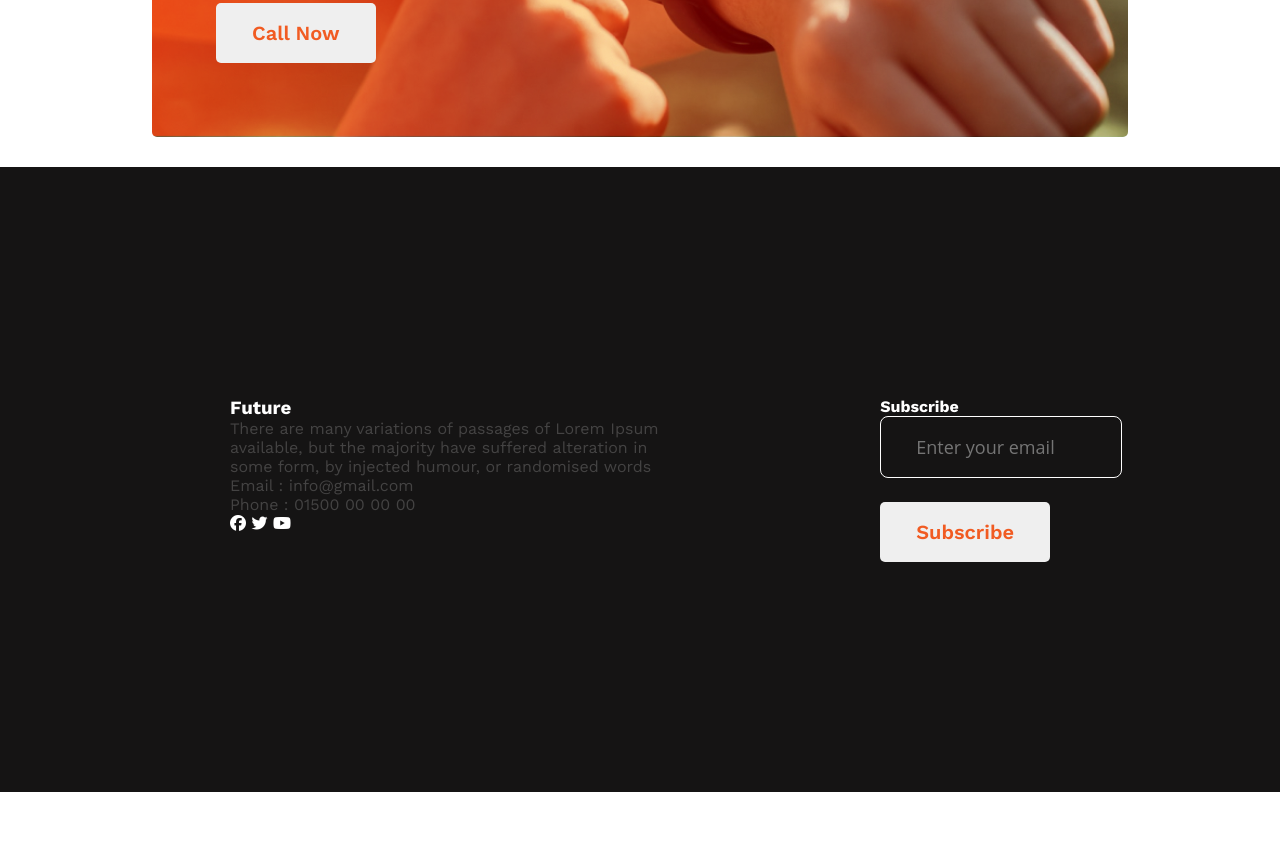
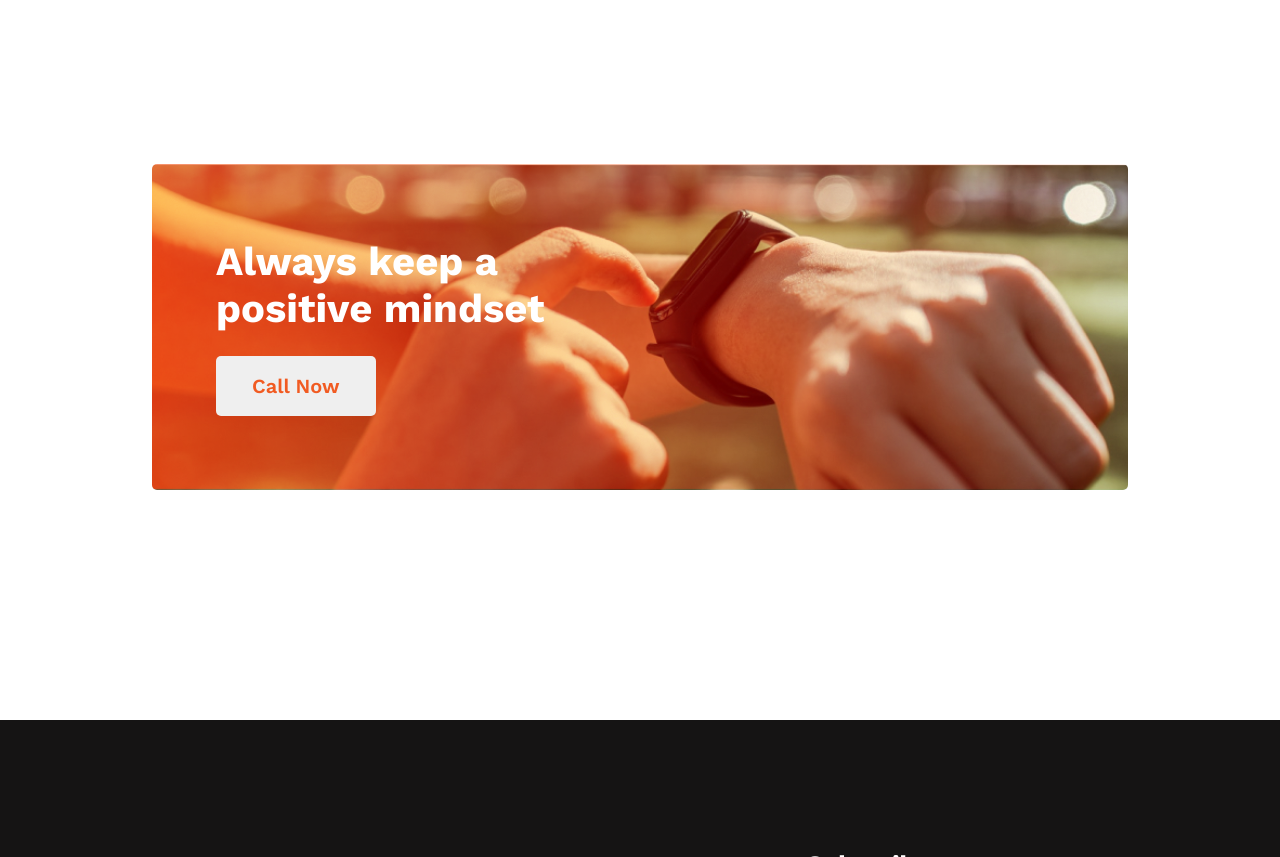
Before and after one commit to Abdullah1203/newyear-practice, a plain HTML site: page index.html in a window 1280 px wide. Shown: the part 2647-3504 px from the top of the page. Before the commit the page ends 3439 px from the top, so only its background shows below. Drawn offline with nearby package versions, Linux system fonts and the light colour scheme.

Commit message:
all complete final touch remains

```diff
--- a/style.css
+++ b/style.css
@@ -6,7 +6,7 @@
 /* Global tags */
 
 section{
-    margin: 30px 30px;
+    margin: 230px 30px;
 }
 button{
     cursor: pointer;
@@ -80,17 +80,18 @@ p{
     display: flex;
     align-items: center;
     justify-content: center;
-    margin: 150px 350px ;
+    margin: 0px 350px ;
     gap: 50px;
 
 
 }
 .failure-images img{
-    width: 450px;
+    width: 550px;
 }
 .failure-details{
     margin-right: 200px;
     margin-left: 50px;
+
 
 }
 .failure-details >ul {
@@ -116,6 +117,7 @@ p{
     font-size: 16px;
     color: #444343;
     margin-bottom: 24px;
+    line-height: 26px;
 }
 .center{
     text-align: center;
@@ -179,7 +181,7 @@ footer{
     justify-content: center;
     gap: 200px ;
     margin: 0px 230px;
-    padding: 230px 0px;
+    padding: 130px 0px;
 }
 
 .footer-boxes{
@@ -198,8 +200,38 @@ footer{
     width: 100%;
 
 }
-.footer-boxes {
+.footer-boxes h3{
+ font-size: 45px;
+ margin-bottom: 16px;
+}
+.footer-boxes p{
+ color: white;
+ margin-bottom: 24px;
+ line-height: 26px;
+ max-width: 485px;
+}
+.footer-boxes h3{
 
 }
-box-info
-box-social
+.footer-boxes h4{
+ font-size: 25px;
+ margin-bottom: 32px;
+}
+.box-social i{
+    padding: 5px;
+}
+.fa-brands{
+    font-size: 40px;
+    border-radius: 40px;
+}
+.fa-facebook{
+    background-color: #1977f3;
+
+}
+.fa-twitter{
+    background-color: #1c96e9;
+}
+
+.fa-youtube{
+    background-color: #ee1a0c;
+}
```
